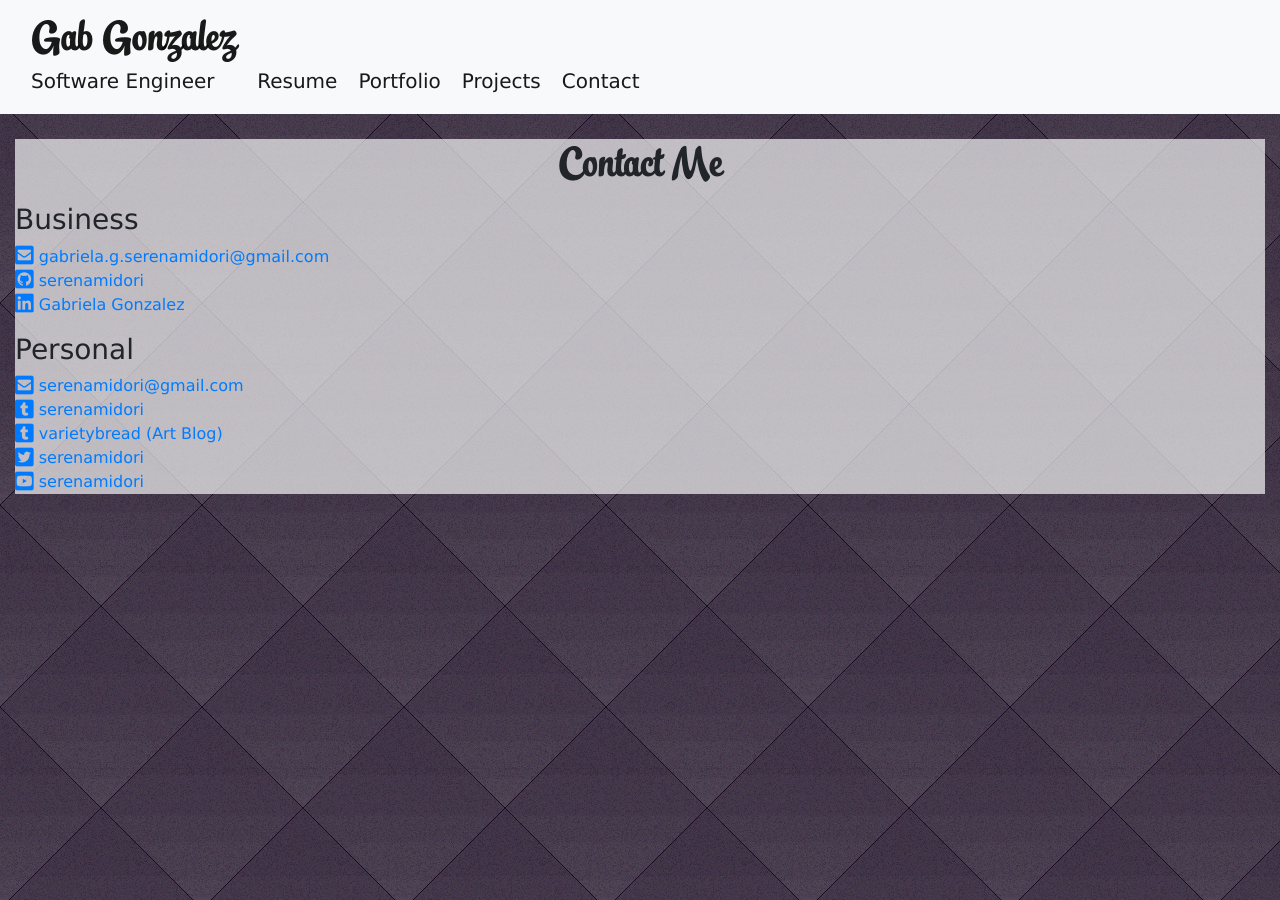
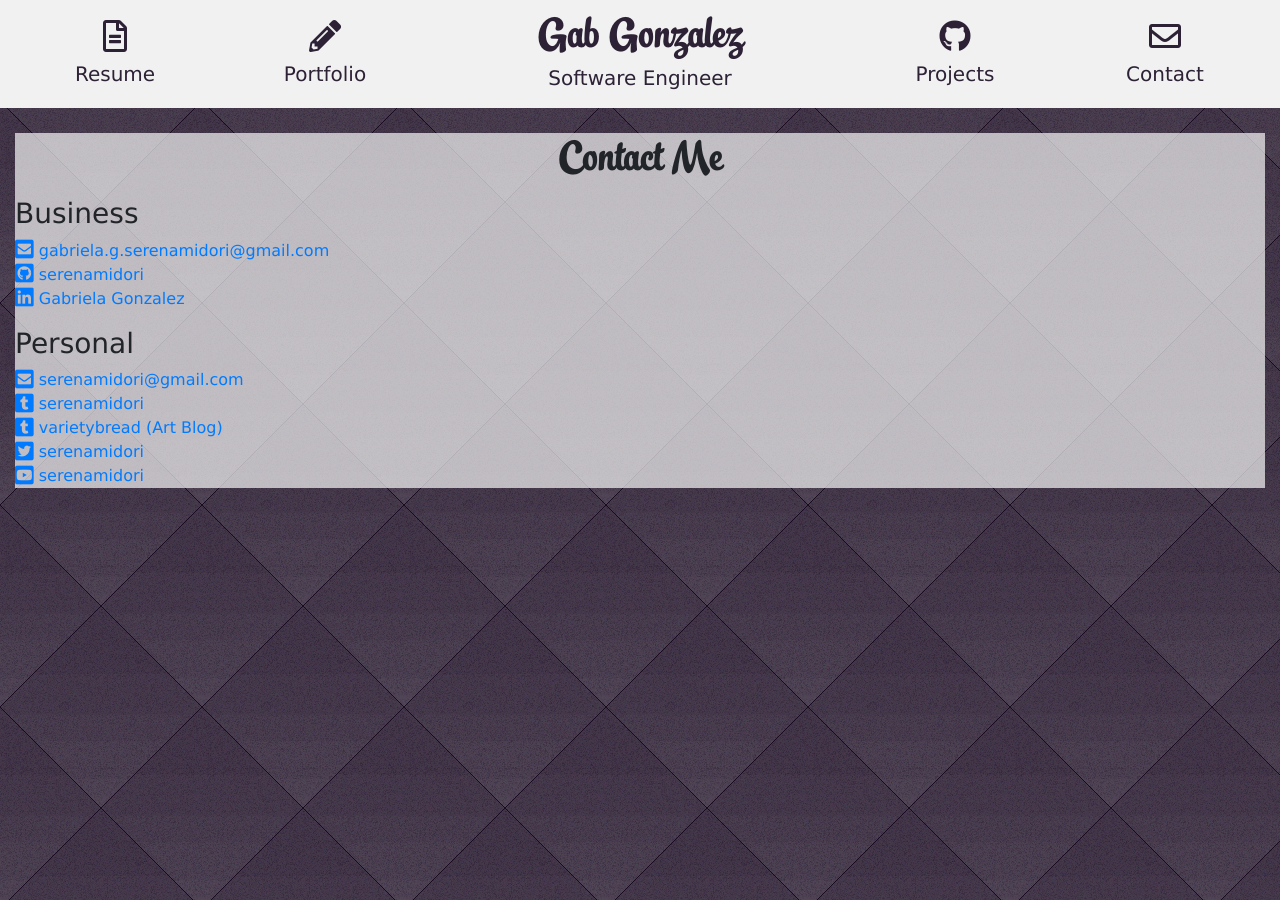
Before and after one commit to Serenamidori/serenamidori.github.io, a Jekyll site: the page built from contact/index.html, in a window 1280 px wide. Built offline with Jekyll 4.4.1, drawn with Linux system fonts in a browser that asks for light colours; nearby versions of some CDN libraries.

Commit message:
New Header without Bootstrap

```diff
--- a/_layouts/default.html
+++ b/_layouts/default.html
@@ -17,27 +17,31 @@
 	        <meta name="viewport" content="width=device-width, initial-scale=1, maximum-scale=1, user-scalable=no">
 		</head>
 		<body>
-			<nav class="navbar navbar-expand-xs sticky-top navbar-light bg-light">
-				<div class="container-fluid">
-			    	<div class="navbar-header">
-				    	<a href="/" class="navbar-brand visible-xs-block"><h1>Gab Gonzalez</h1><h5>Software Engineer</h5></a>
-			    		<a href="/resume" class="navbar-brand visible-xs-block">Resume</a>
-			    		<a href="/portfolio" class="navbar-brand visible-xs-block">Portfolio</span></a>
-						<a href="/projects" class="navbar-brand visible-xs-block">Projects</a>
-			    		<a href="/contact" class="navbar-brand visible-xs-block">Contact</a>
-			    	</div>
 
-				    <div class="collapse navbar-collapse">
-				      	<ul class="nav navbar-nav">
-				    		<li><a href="/resume"><h4>Resume</h4></a></li>
-				    		<li><a href="/portfolio"><h4>Portfolio</h4></a></li>
-				    		<li><a href="/"><h1>Gab Gonzalez</h1><h5>Software Engineer</h5></a></li>
-							<li><a href="/projects"><h4>Projects</h4></a></li>
-				    		<li><a href="/contact"><h4>Contact</h4></a></li>
-				      	</ul>
-			    	</div>
-			 	 </div>
-			</nav>
+
+			<div class="row" style="background-color: #f1f1f1; height: 100%;">
+				<div class="col-md-12 text-center">
+					<div class="row" style="margin:10px;">
+						<div class="col text-center">
+							<a href="/resume" style="color:#2D2135;"><span class="far fa-2x fa-file-alt" aria-hidden="true" style="margin:10px"></span><h5>Resume</h5></a>
+						</div>
+						<div class="col text-center">
+							<a href="/portfolio" style="color:#2D2135;"><span class="fas fa-2x fa-pencil-alt" aria-hidden="true" style="margin:10px"></span><h5>Portfolio</h5></a>
+						</div>
+						<div class="col-md-4 d-none d-sm-none d-md-block text-center">
+							<a href="/" style="color:#2D2135;"><h1>Gab Gonzalez</h1><h5>Software Engineer</h5></a>
+						</div>
+						<div class="col text-center">
+							<a href="/projects" style="color:#2D2135;"><span class="fab fa-2x fa-github" aria-hidden="true" style="margin:10px"></span><h5>Projects</h5></a>
+						</div>
+						<div class="col text-center">
+							<a href="/contact" style="color:#2D2135;"><span class="far fa-2x fa-envelope" aria-hidden="true" style="margin:10px"></span><h5>Contact</h5></a>
+						</div>
+					</div>
+				</div>
+			</div>
+
+
 
 			<div class="row">
 				<div class="col-md-12 text-center">
--- a/css/main.css
+++ b/css/main.css
@@ -5,7 +5,7 @@ body {
     background-image: url('/css/assets/gradient-squares.png');
     overflow-x: hidden !important;
 }
-h1 {
+h1, h2 {
     font-family: 'StreetscriptRedux', Verdana,Geneva,sans-serif !important;
 }
 .container {
```
